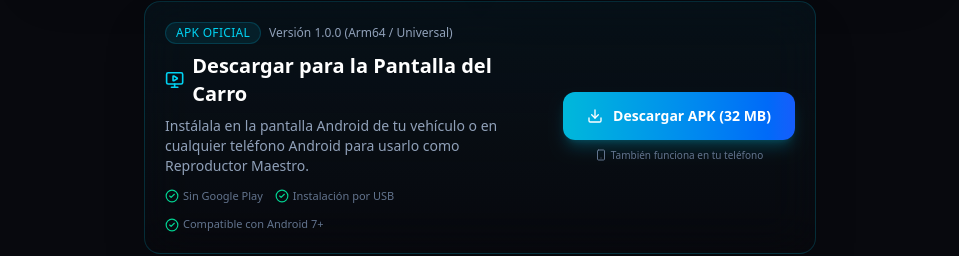
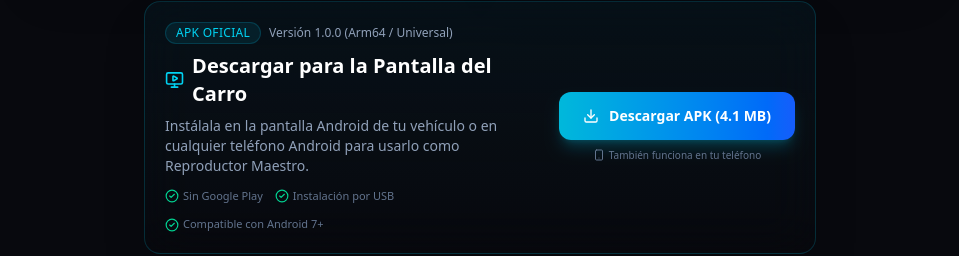
Before and after one commit to brayancortes22/carbeat, a React (Vite) app: page / in a window 1280 px wide. Shown: the part 956-1212 px from the top of the page, without its empty margins (160-1119 px from the left). Built offline with nearby package versions, Linux system fonts and the light colour scheme.

Commit message:
feat(apk): binario oficial carbeat-latest.apk listo para descarga directa

```diff
--- a/src/features/landing/components/ApkDownloadCard.tsx
+++ b/src/features/landing/components/ApkDownloadCard.tsx
@@ -33,7 +33,7 @@
             className="flex items-center justify-center gap-2.5 px-6 py-3.5 rounded-xl bg-gradient-to-r from-cyan-500 to-blue-600 hover:from-cyan-400 hover:to-blue-500 text-white font-semibold shadow-lg shadow-cyan-500/25 transition-all active:scale-95 text-sm"
           >
             <Download className="w-4 h-4" />
-            Descargar APK (32 MB)
+            Descargar APK (4.1 MB)
           </a>
           <span className="text-[10px] text-center text-slate-500 flex items-center justify-center gap-1">
             <Smartphone className="w-3 h-3" /> También funciona en tu teléfono
```
Also changed, not shown: 1 other file (tests, documents, lock files or other folders).
